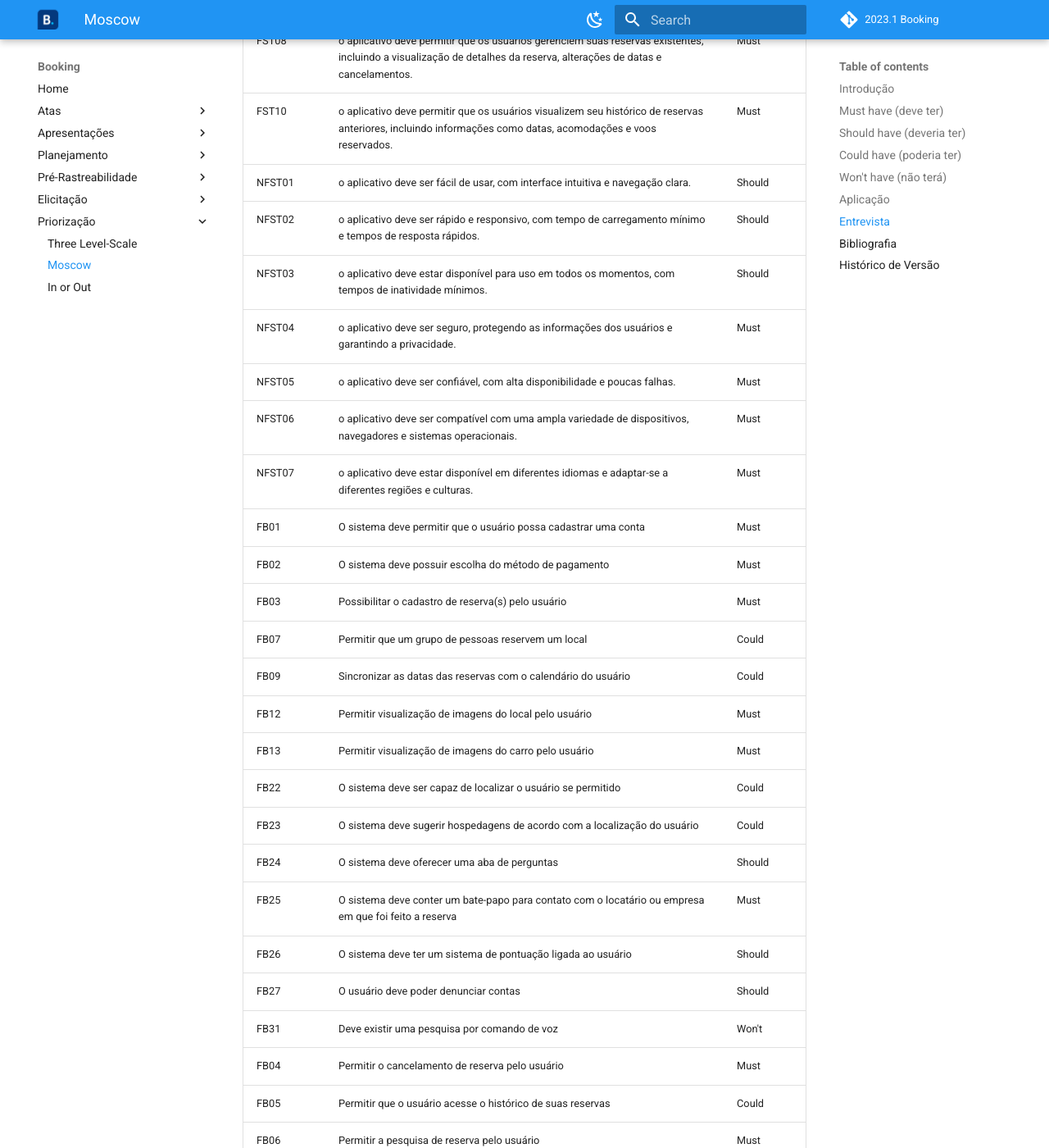
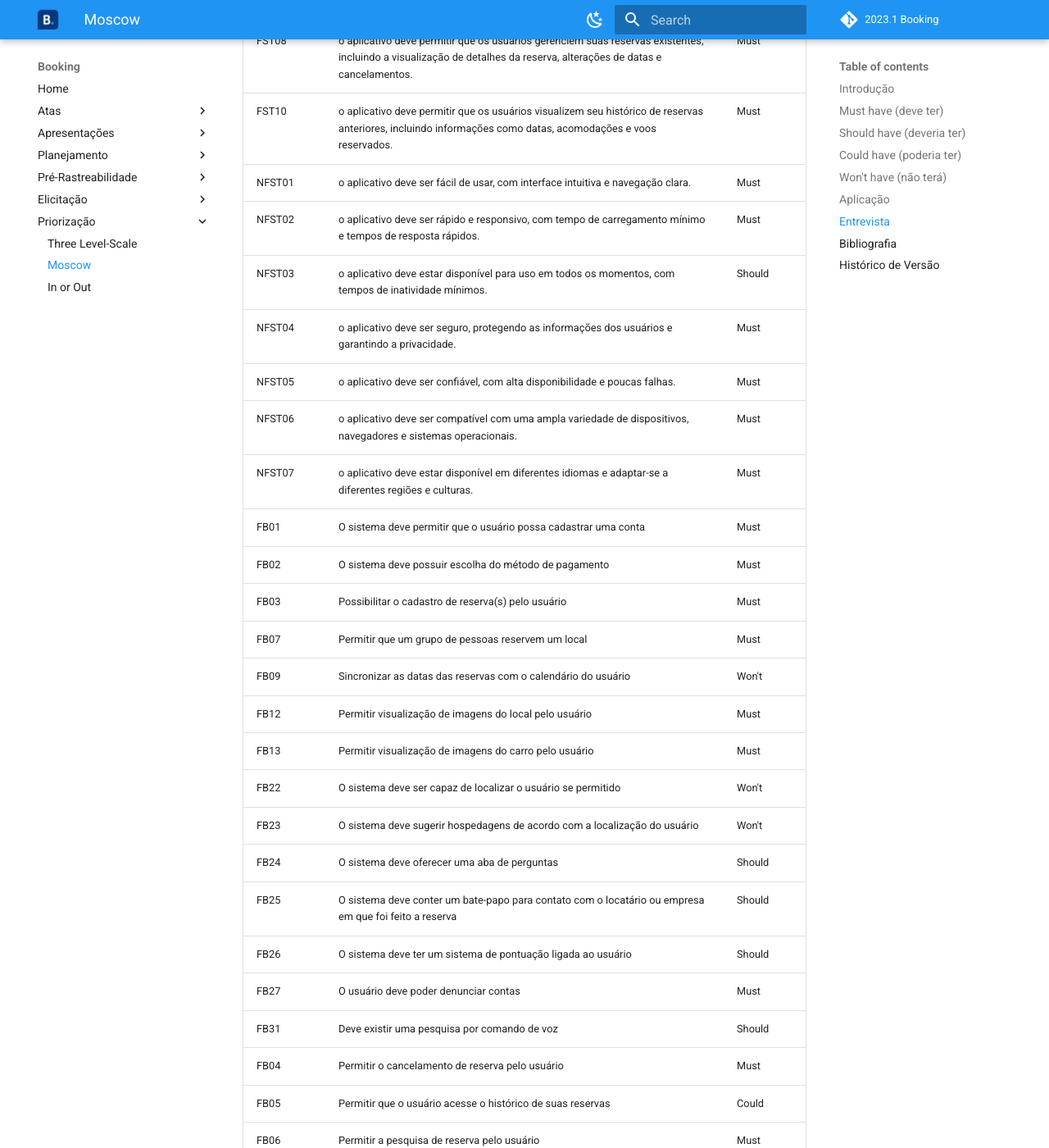
Before and after one commit to Requisitos-de-Software/2023.1-Booking, an MkDocs documentation site: the page built from docs/elicitacao/moscow.md, in a window 1280 px wide and 1400 px high, scrolled down 2053 px. Shown: the whole window at 82% size. Built offline with MkDocs 1.6.1 and Material for MkDocs 9.7.7, drawn with Linux system fonts in a browser that asks for light colours; comment, search, counter and statistics services are not loaded; some of the changed text lies outside the part shown.

Commit message:
adicionando o restante da priorização

```diff
--- a/docs/elicitacao/moscow.md
+++ b/docs/elicitacao/moscow.md
@@ -47,8 +47,8 @@ Uma parente de um dos membros do projeto, Dária, foi entrevistada sobre a neces
 | FST06   | o aplicativo deve permitir que os usuários reservem voos selecionados, inserindo as informações de pagamento e confirmando a reserva.                                             | Must          |
 | FST08   | o aplicativo deve permitir que os usuários gerenciem suas reservas existentes, incluindo a visualização de detalhes da reserva, alterações de datas e cancelamentos.            | Must          |
 | FST10   | o aplicativo deve permitir que os usuários visualizem seu histórico de reservas anteriores, incluindo informações como datas, acomodações e voos reservados.                   | Must          |
-| NFST01  | o aplicativo deve ser fácil de usar, com interface intuitiva e navegação clara.                                                                                                   | Should        |
-| NFST02  | o aplicativo deve ser rápido e responsivo, com tempo de carregamento mínimo e tempos de resposta rápidos.                                                                         | Should        |
+| NFST01  | o aplicativo deve ser fácil de usar, com interface intuitiva e navegação clara.                                                                                                   | Must          |
+| NFST02  | o aplicativo deve ser rápido e responsivo, com tempo de carregamento mínimo e tempos de resposta rápidos.                                                                         | Must          |
 | NFST03  | o aplicativo deve estar disponível para uso em todos os momentos, com tempos de inatividade mínimos.                                                                               | Should        |
 | NFST04  | o aplicativo deve ser seguro, protegendo as informações dos usuários e garantindo a privacidade.                                                                                  | Must          |
 | NFST05  | o aplicativo deve ser confiável, com alta disponibilidade e poucas falhas.                                                                                                          | Must          |
@@ -57,17 +57,17 @@ Uma parente de um dos membros do projeto, Dária, foi entrevistada sobre a neces
 | FB01    | O sistema deve permitir que o usuário possa cadastrar uma conta                                                                                                                     | Must          |
 | FB02    | O sistema deve possuir escolha do método de pagamento                                                                                                                               | Must          |
 | FB03    | Possibilitar o cadastro de reserva(s) pelo usuário                                                                                                                                  | Must          |
-| FB07    | Permitir que um grupo de pessoas reservem um local                                                                                                                                   | Could         |
-| FB09    | Sincronizar as datas das reservas com o calendário do usuário                                                                                                                      | Could         |
+| FB07    | Permitir que um grupo de pessoas reservem um local                                                                                                                                   | Must          |
+| FB09    | Sincronizar as datas das reservas com o calendário do usuário                                                                                                                      | Won't         |
 | FB12    | Permitir visualização de imagens do local pelo usuário                                                                                                                            | Must          |
 | FB13    | Permitir visualização de imagens do carro pelo usuário                                                                                                                            | Must          |
-| FB22    | O sistema deve ser capaz de localizar o usuário se permitido                                                                                                                        | Could         |
-| FB23    | O sistema deve sugerir hospedagens de acordo com a localização do usuário                                                                                                         | Could         |
+| FB22    | O sistema deve ser capaz de localizar o usuário se permitido                                                                                                                        | Won't         |
+| FB23    | O sistema deve sugerir hospedagens de acordo com a localização do usuário                                                                                                         | Won't         |
 | FB24    | O sistema deve oferecer uma aba de perguntas                                                                                                                                         | Should        |
-| FB25    | O sistema deve conter um bate-papo para contato com o locatário ou empresa em que foi feito a reserva                                                                               | Must          |
+| FB25    | O sistema deve conter um bate-papo para contato com o locatário ou empresa em que foi feito a reserva                                                                               | Should        |
 | FB26    | O sistema deve ter um sistema de pontuação ligada ao usuário                                                                                                                      | Should        |
-| FB27    | O usuário deve poder denunciar contas                                                                                                                                               | Should        |
-| FB31    | Deve existir uma pesquisa por comando de voz                                                                                                                                         | Won't         |
+| FB27    | O usuário deve poder denunciar contas                                                                                                                                               | Must          |
+| FB31    | Deve existir uma pesquisa por comando de voz                                                                                                                                         | Should        |
 | FB04    | Permitir o cancelamento de reserva pelo usuário                                                                                                                                     | Must          |
 | FB05    | Permitir que o usuário acesse o histórico de suas reservas                                                                                                                         | Could         |
 | FB06    | Permitir a pesquisa de reserva pelo usuário                                                                                                                                         | Must          |
@@ -90,15 +90,15 @@ Uma parente de um dos membros do projeto, Dária, foi entrevistada sobre a neces
 | NFOBS01 | A inteface deve ser responsiva.                                                                                                                                                      | Must          |
 | NFOBS02 | O sistema deve rodar nas principais plataformas mobile Android e iOS.                                                                                                                | Must          |
 | NFOBS03 | O sistema deve ser seguro.                                                                                                                                                           | Must          |
-| NFOBS04 | Deve possuir acessibilidade.                                                                                                                                                         | Should        |
+| NFOBS04 | Deve possuir acessibilidade.                                                                                                                                                         | Must          |
 | NFB01   | O sistema deve ser seguro                                                                                                                                                            | Must          |
 | NFB02   | O sistema deve ter um suporte que funciona 24 horas                                                                                                                                  | Must          |
 | NFB03   | O sistema deve garantir a privacidade e segurança dos clientes                                                                                                                      | Must          |
-| NFB04   | O sistema deve ter acessibilidade para pessoas cegas                                                                                                                                 | Should        |
+| NFB04   | O sistema deve ter acessibilidade para pessoas cegas                                                                                                                                 | Must          |
 | NFB05   | O sistema deve ser multiplataforma: Android e iOS                                                                                                                                    | Must          |
 | FST07   | o aplicativo deve permitir que os usuários pesquisem e reservem carros de aluguel com base em critérios específicos, como localização, datas e tipo de veículo.                | Should        |
 | FST09   | o aplicativo deve permitir que os usuários avaliem acomodações após a conclusão da estadia, fornecendo uma classificação e feedback por escrito.                              | Must          |
-| FB08    | Enviar email sobre o status da reserva                                                                                                                                               | Should        |
+| FB08    | Enviar email sobre o status da reserva                                                                                                                                               | Must          |
 | FB10    | O sistema deve possuir uma lista de favoritos para aluguel de carro, hospedagem e voos                                                                                               | Should        |
 | FB11    | O sistema deve possuir uma lista de desejos para aluguel de carro, hospedagem e voos                                                                                                 | Should        |
 | FB14    | O sistema deve possuir um mapa interativo                                                                                                                                            | Should        |
@@ -109,7 +109,7 @@ Uma parente de um dos membros do projeto, Dária, foi entrevistada sobre a neces
 | FB21    | O usuário deve poder selecionar o idioma do sistema                                                                                                                                 | Must          |
 | FB29    | O sistema deve notificar sobre ofertas                                                                                                                                               | Should        |
 | FB30    | O sistema deve ter filtragem de pesquisa de hospedagens, alugueis de carros e voos                                                                                                   | Must          |
-| FB32    | O usuário deve poder adicionar itens ao aluguel do carro                                                                                                                            | Could         |
+| FB32    | O usuário deve poder adicionar itens ao aluguel do carro                                                                                                                            | Must          |
 | FOBS01  | Deve ser possível criar uma conta com o google, facebook ou email pessoal.                                                                                                          | Must          |
 | FOBS09  | Deve ser possível contratar serviços de táxi.                                                                                                                                     | Must          |
 | FOBS11  | Deve ser possível agendar visitas à atrações turísticas.                                                                                                                        | Must          |
```
